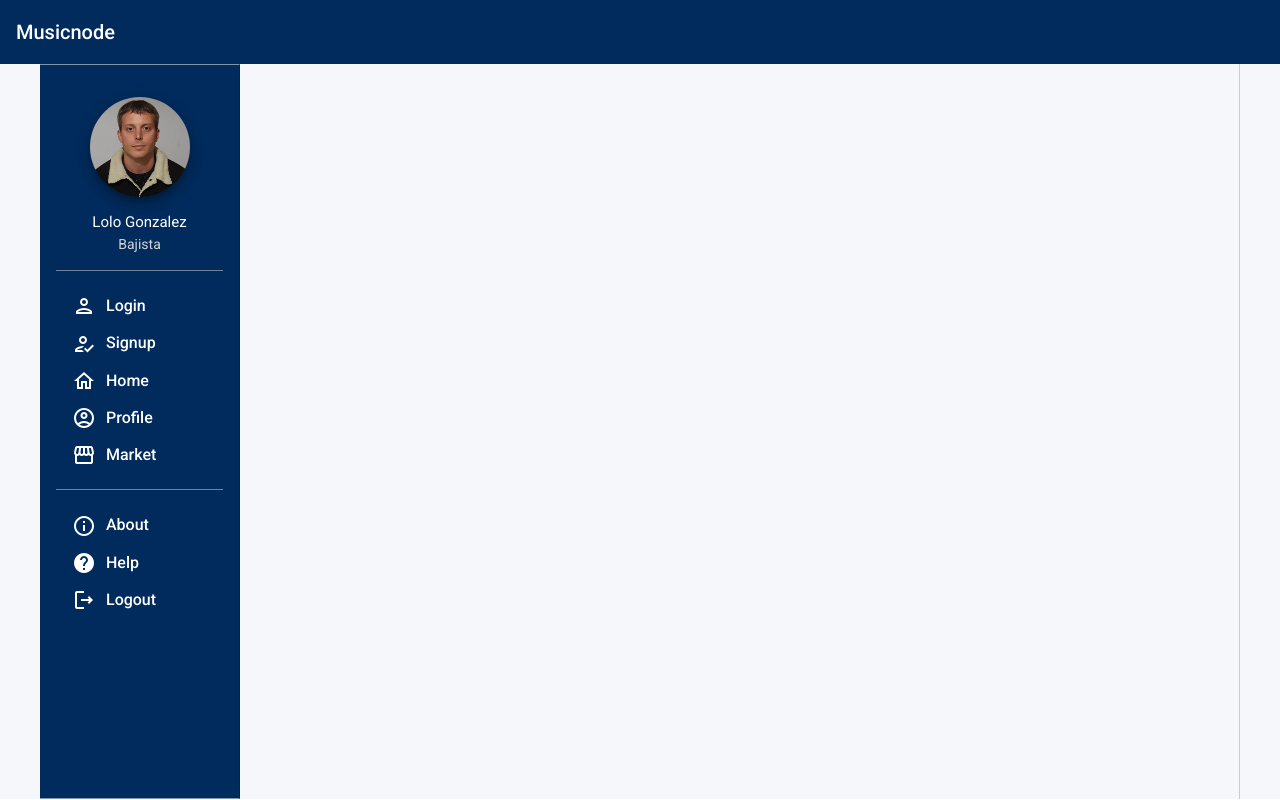
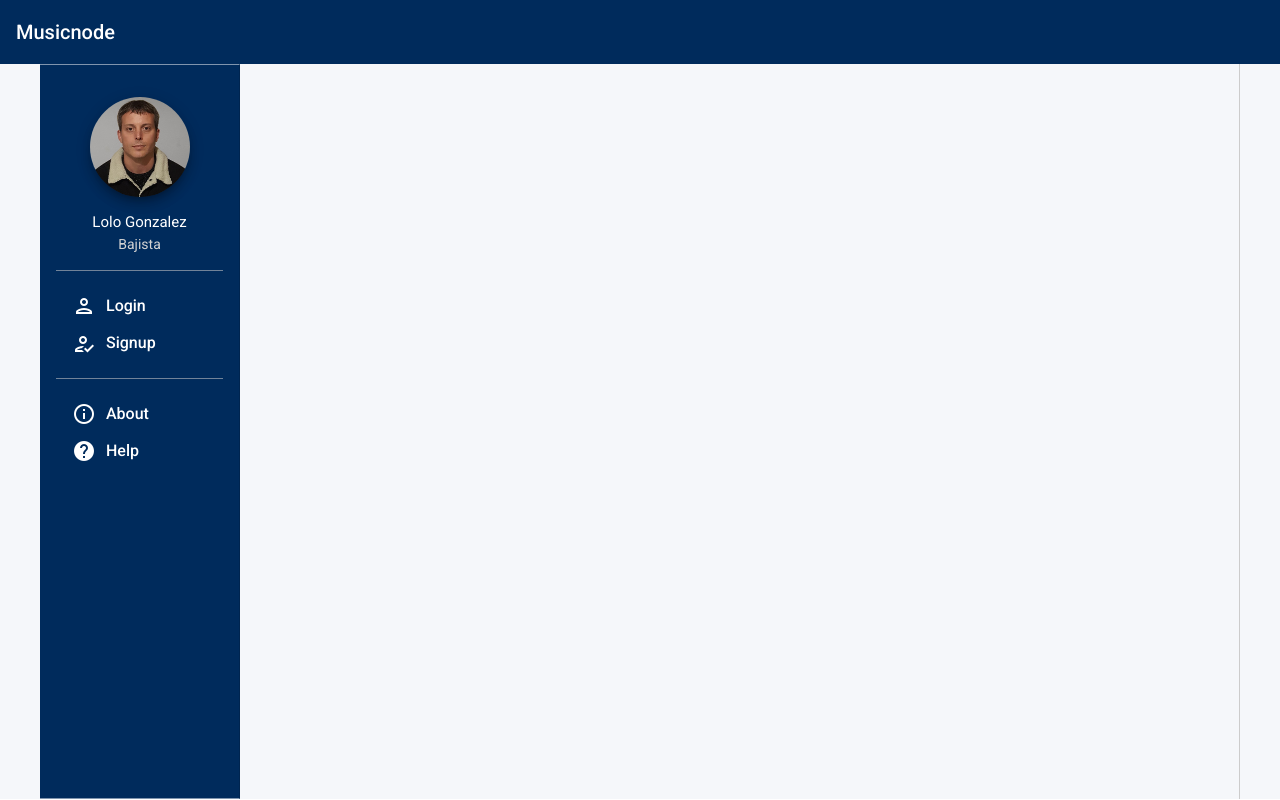
Before and after one commit to gozver/musicnode, an Angular app in the folder frontend/: page / in a window 1280 px wide. Built offline with nearby package versions, Linux system fonts and the light colour scheme.

Commit message:
[Feat] Hide/show links if the user is logged in

```diff
--- a/frontend/src/app/shared/components/layout/layout.component.html
+++ b/frontend/src/app/shared/components/layout/layout.component.html
@@ -16,27 +16,27 @@
 
     <mat-divider></mat-divider>
 
-    <button mat-button class="menu-button">
+    <button mat-button class="menu-button" *ngIf="!isAuthenticated">
       <mat-icon class="material-icons-outlined">person</mat-icon>
       <a routerLink="/user/login">Login</a>
     </button>
 
-    <button mat-button class="menu-button">
+    <button mat-button class="menu-button" *ngIf="!isAuthenticated">
       <mat-icon class="material-icons-outlined">how_to_reg</mat-icon>
       <a routerLink="/user/signup">Signup</a>
     </button>
 
-    <button mat-button class="menu-button">
+    <button mat-button class="menu-button" *ngIf="isAuthenticated">
         <mat-icon class="material-icons-outlined">home</mat-icon>
         <a routerLink="/home">Home</a>
     </button>
 
-    <button mat-button class="menu-button">
+    <button mat-button class="menu-button" *ngIf="isAuthenticated">
       <mat-icon class="material-icons-outlined">account_circle</mat-icon>
         <a routerLink="/home">Profile</a>
     </button>
 
-    <button mat-button class="menu-button">
+    <button mat-button class="menu-button" *ngIf="isAuthenticated">
       <mat-icon class="material-icons-outlined">storefront</mat-icon>
       <a routerLink="/ad">Market</a>
     </button>
@@ -53,7 +53,7 @@
       <a routerLink="/home">Help</a>
     </button>
 
-    <button mat-button class="menu-button">
+    <button mat-button class="menu-button" *ngIf="isAuthenticated" (click)="logout()">
       <mat-icon class="material-icons-outlined">logout</mat-icon>
       <a routerLink="/home">Logout</a>
     </button>
--- a/frontend/src/app/shared/components/layout/layout.component.ts
+++ b/frontend/src/app/shared/components/layout/layout.component.ts
@@ -29,6 +29,9 @@ export class LayoutComponent implements OnInit {
   ) { }
 
   ngOnInit(): void {
+    this.authService.userIsLoggedIn$.subscribe((isLoggedIn) => {
+      this.isAuthenticated = isLoggedIn;
+    });
   }
 
   logout(): void {
```
